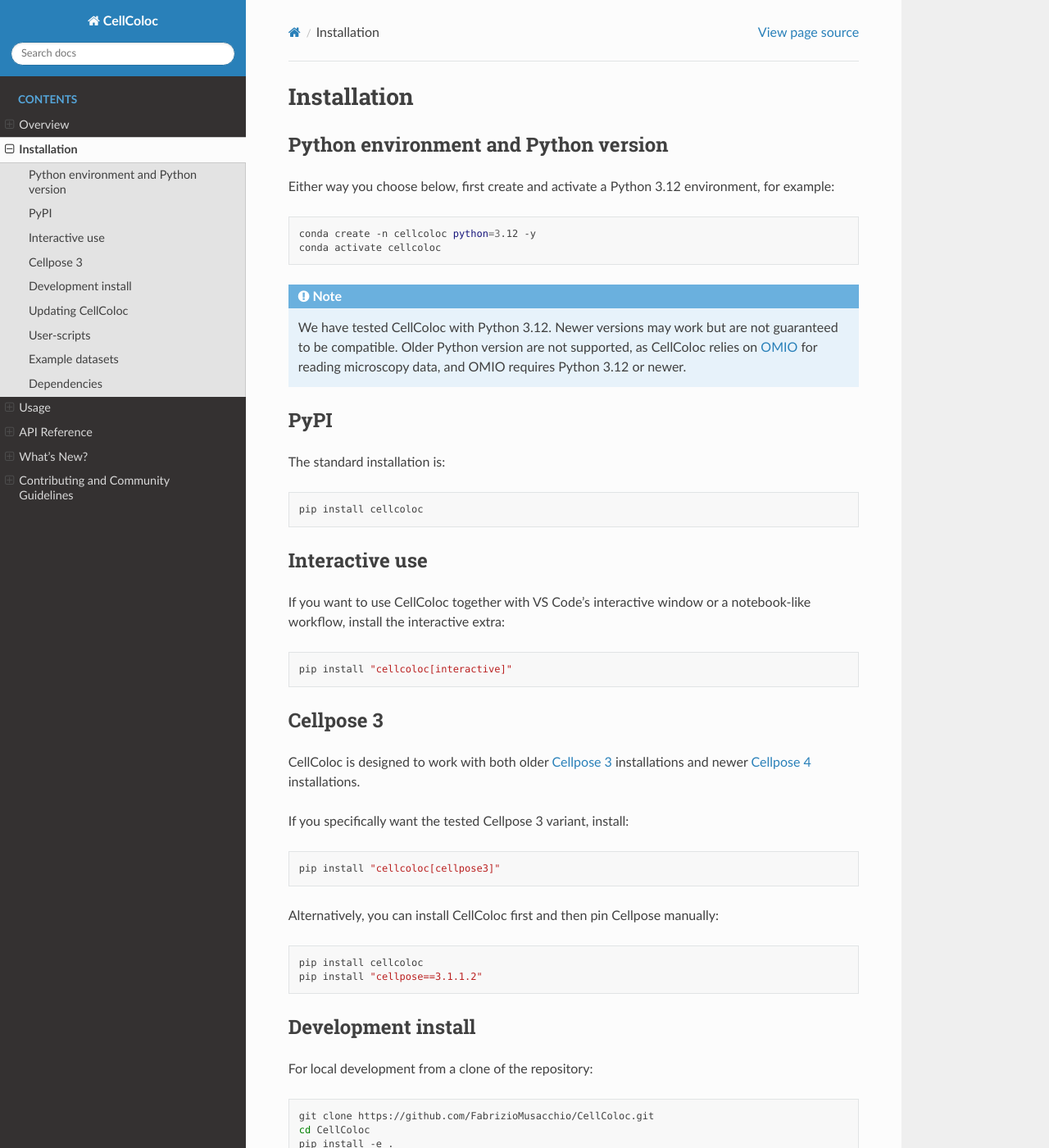
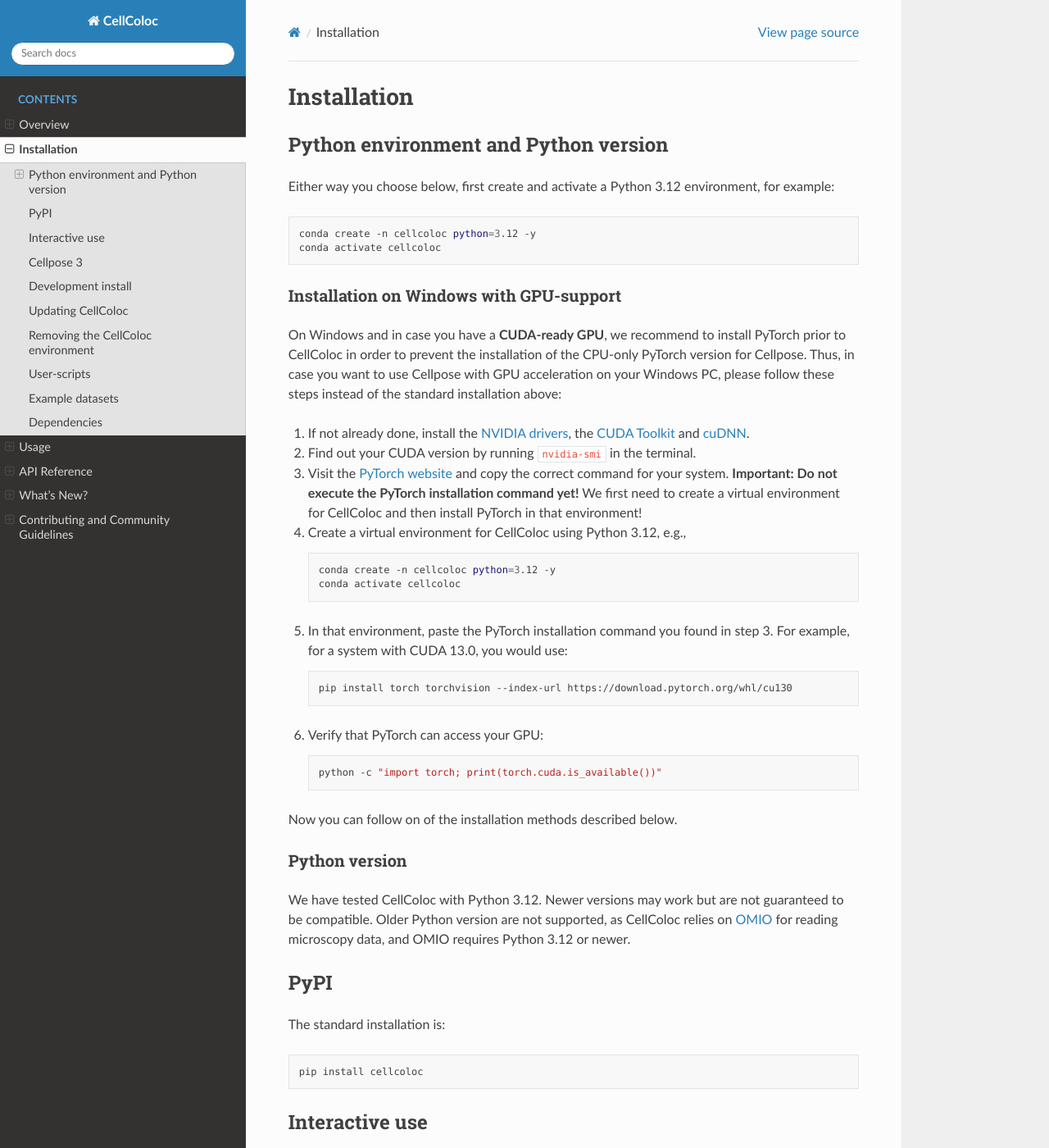
Before and after one commit to FabrizioMusacchio/cellcoloc, a Sphinx documentation site: the page built from docs/source/installation.rst, in a window 1280 px wide and 1400 px high. Shown: the whole window at 82% size. Built offline with Sphinx 7.4.7 and the Read the Docs theme 3.1.0, drawn with Linux system fonts in a browser that asks for light colours; some of the changed text lies outside the part shown.

Commit message:
docs: enhance installation instructions for Windows with GPU support and add environment removal steps

```diff
--- a/docs/source/installation.rst
+++ b/docs/source/installation.rst
@@ -11,11 +11,47 @@
    conda create -n cellcoloc python=3.12 -y
    conda activate cellcoloc
 
-.. note::
-   We have tested CellColoc with Python 3.12. Newer versions may work but
-   are not guaranteed to be compatible. Older Python version are not supported,
-   as CellColoc relies on `OMIO <https://omio.readthedocs.io/en/latest/>`_ for
-   reading microscopy data, and OMIO requires Python 3.12 or newer.
+Installation on Windows with GPU-support
+^^^^^^^^^^^^^^^^^^^^^^^^^^^^^^^^^^^^^^^^
+
+On Windows and in case you have a **CUDA-ready GPU**, we recommend to install
+PyTorch prior to CellColoc in order to prevent the installation of the CPU-only
+PyTorch version for Cellpose. Thus, in case you want to use Cellpose with GPU
+acceleration on your Windows PC,  please follow these steps instead of the
+standard installation above:
+
+1. If not already done, install the `NVIDIA drivers <https://www.nvidia.com/Download/index.aspx>`_, the `CUDA Toolkit <https://developer.nvidia.com/cuda-downloads>`_ and `cuDNN <https://developer.nvidia.com/cudnn>`_.
+2. Find out your CUDA version by running ``nvidia-smi`` in the terminal.
+3. Visit the `PyTorch website <https://pytorch.org/get-started/locally/>`_ and copy the correct command for your system.
+   **Important: Do not execute the PyTorch installation command yet!** We first need to create a virtual environment for CellColoc and then install PyTorch in that environment!
+4. Create a virtual environment for CellColoc using Python 3.12, e.g.,
+
+   .. code-block:: bash
+
+      conda create -n cellcoloc python=3.12 -y
+      conda activate cellcoloc
+
+5. In that environment, paste the PyTorch installation command you found in step 3. For example, for a system with CUDA 13.0, you would use:
+
+   .. code-block:: bash
+
+      pip install torch torchvision --index-url https://download.pytorch.org/whl/cu130
+
+6. Verify that PyTorch can access your GPU:
+
+   .. code-block:: bash
+
+      python -c "import torch; print(torch.cuda.is_available())"
+
+Now you can follow on of the installation methods described below.
+
+Python version
+^^^^^^^^^^^^^^^^^^^^^^^^^^^^^^^^^^^^^^^^
+
+We have tested CellColoc with Python 3.12. Newer versions may work but
+are not guaranteed to be compatible. Older Python version are not supported,
+as CellColoc relies on `OMIO <https://omio.readthedocs.io/en/latest/>`_ for
+reading microscopy data, and OMIO requires Python 3.12 or newer.
 
 
 
@@ -105,6 +141,18 @@
 
    pip install --upgrade -e ".[interactive]"
 
+Removing the CellColoc environment
+------------------------------------
+
+In case you want to remove the CellColoc conda environment you have created
+in the steps above, e.g., for a fresh reinstallation, simply execute the following
+command *after* deactivating the environment:
+
+.. code-block:: bash
+
+   conda env remove -n cellcoloc
+
+
 User-scripts
 ------------
 
```
